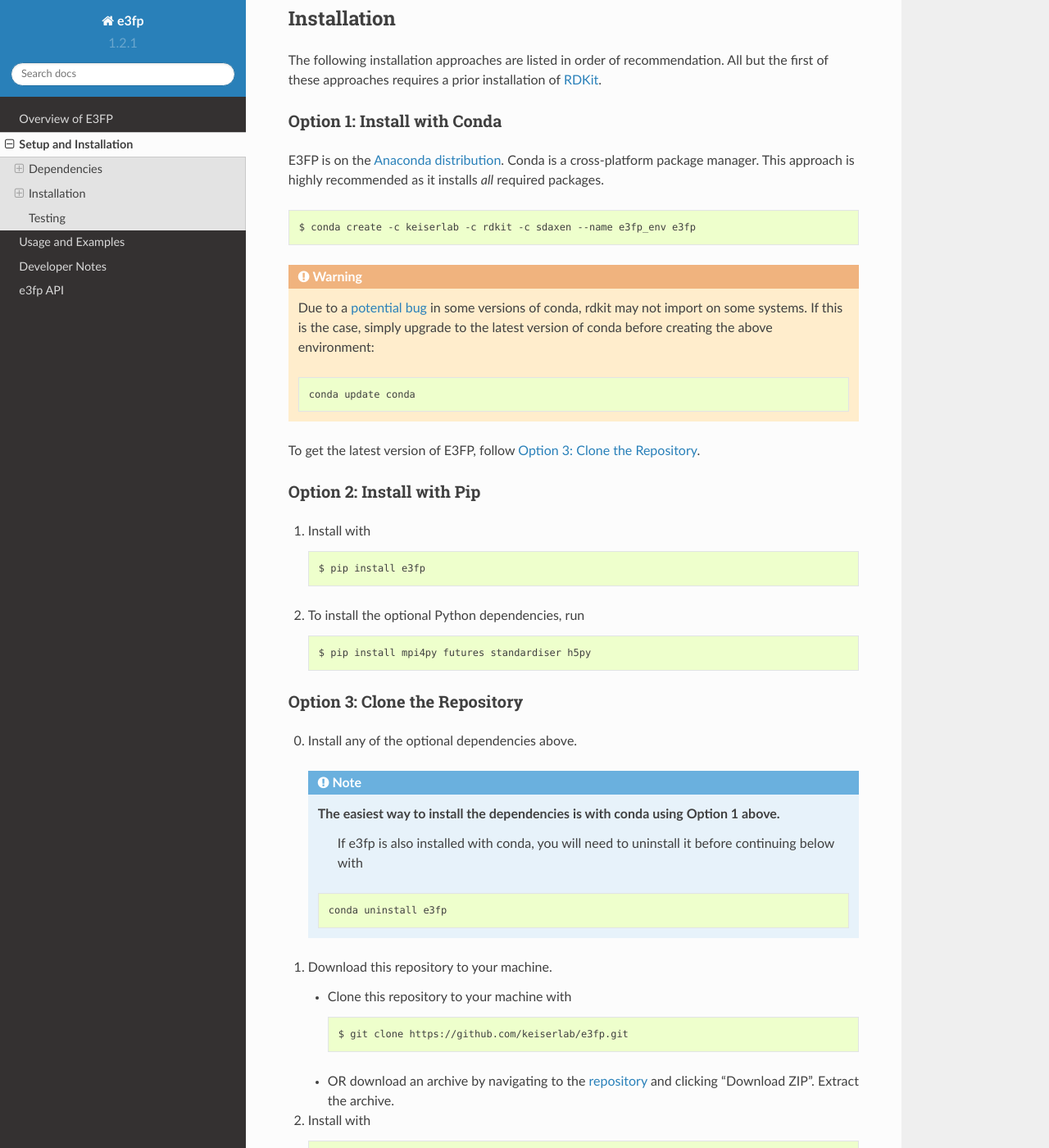
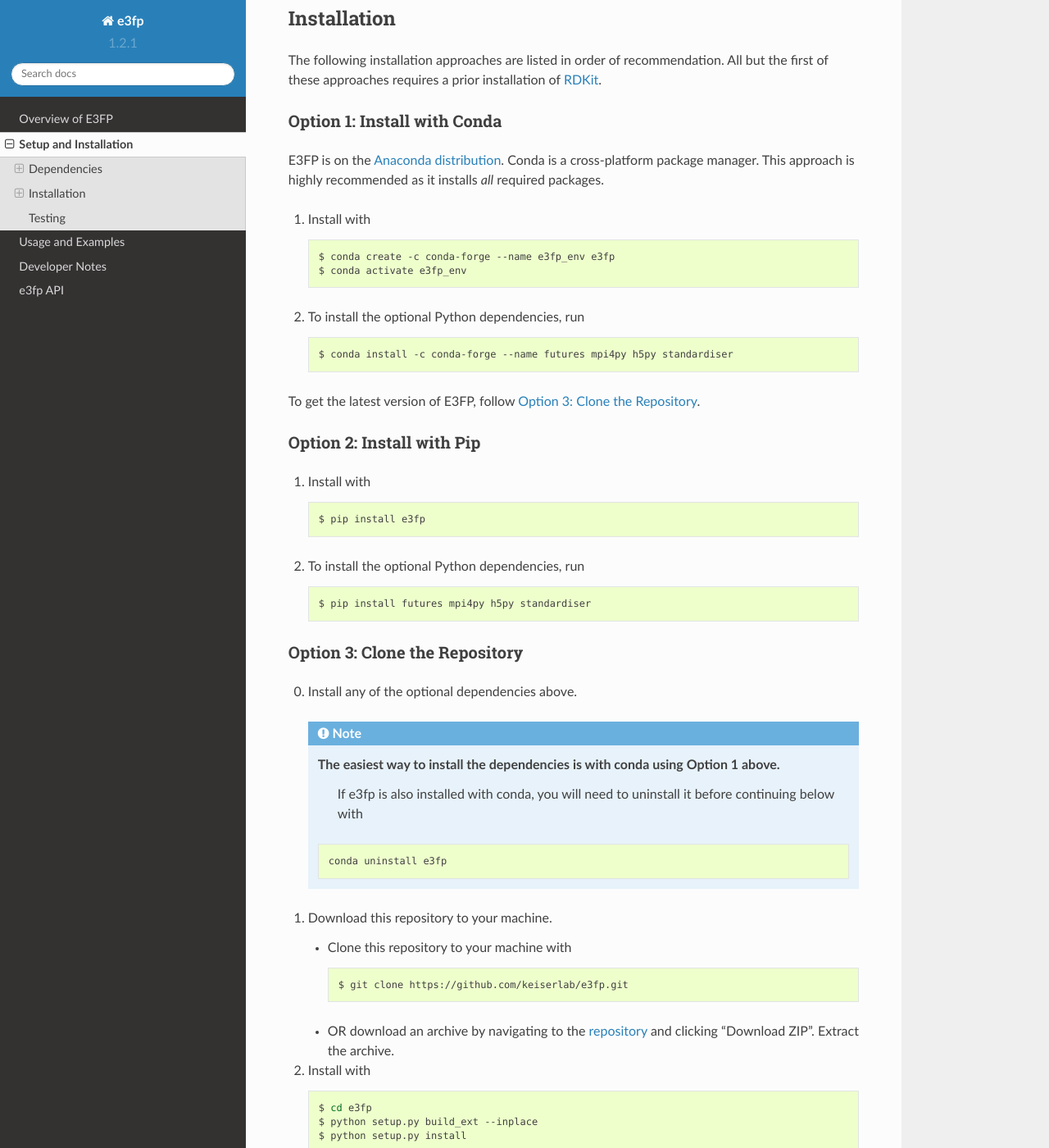
Before and after one commit to keiserlab/e3fp, a Sphinx documentation site: the page built from doc/source/install.rst, in a window 1280 px wide and 1400 px high, scrolled down 790 px. Shown: the whole window at 82% size. Built offline with Sphinx 7.4.7 and the Read the Docs theme 2.0.0, drawn with Linux system fonts in a browser that asks for light colours; some of the changed text lies outside the part shown.

Commit message:
Update installation instructions to use conda-forge

```diff
--- a/doc/source/install.rst
+++ b/doc/source/install.rst
@@ -52,19 +52,18 @@
 manager. This approach is highly recommended as it installs *all* required
 packages.
 
-.. code:: bash
+1. Install with
 
-    $ conda create -c keiserlab -c rdkit -c sdaxen --name e3fp_env e3fp
+   .. code:: bash
 
-.. warning:: Due to a
-  `potential bug <https://www.mail-archive.com/rdkit-discuss@lists.sourceforge.net/msg07315.html>`_
-  in some versions of conda, rdkit may not import on some systems. If this is
-  the case, simply upgrade to the latest version of conda before creating the above
-  environment:
+       $ conda create -c conda-forge --name e3fp_env e3fp
+       $ conda activate e3fp_env
 
-  .. code:: bash
+2. To install the optional Python dependencies, run
 
-    conda update conda
+   .. code:: bash
+
+       $ conda install -c conda-forge --name futures mpi4py h5py standardiser
 
 To get the latest version of E3FP, follow :ref:`Option 3: Clone the Repository`.
 
@@ -81,7 +80,7 @@
 
    .. code:: bash
 
-       $ pip install mpi4py futures standardiser h5py
+       $ pip install futures mpi4py h5py standardiser
 
 Option 3: Clone the Repository
 ~~~~~~~~~~~~~~~~~~~~~~~~~~~~~~
@@ -118,11 +117,11 @@
 Testing
 -------
 
-After installation, it is recommended to run all tests with ``nose``,
+After installation, it is recommended to run all tests with ``nose``.
+After running :code:`pip install nose` or :code:`conda install -c conda-forge nose`, run
 
 .. code:: bash
 
-    $ pip install nose
     $ nosetests e3fp
 
 
--- a/doc/source/substitutions.rst
+++ b/doc/source/substitutions.rst
@@ -12,7 +12,7 @@
 .. _cxcalc: https://docs.chemaxon.com/display/CALCPLUGS/cxcalc+command+line+tool
 .. _h5py: http://www.h5py.org/
 .. _Anaconda distribution: https://docs.continuum.io/anaconda
-.. _Anaconda: https://anaconda.org/keiserlab/e3fp
+.. _Anaconda: https://anaconda.org/conda-forge/e3fp
 .. _repository: https://github.com/keiserlab/e3fp
 .. _paper repository: https://github.com/keiserlab/e3fp-paper
 .. _issue tracker: https://github.com/keiserlab/e3fp/issues
```
